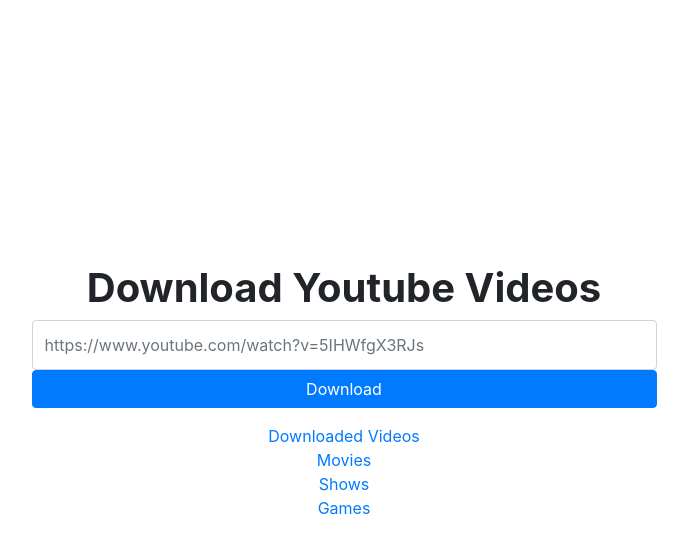
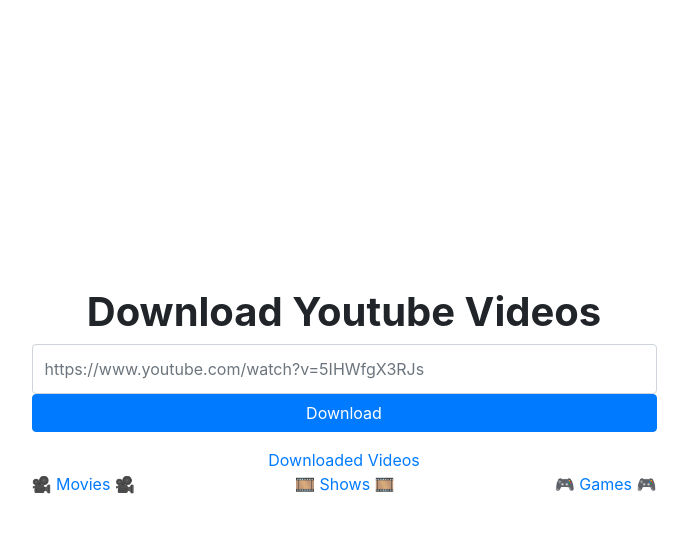
Before and after one commit to LiamPerson/Pier-Legacy, a PHP site: page / in a window 1280 px wide. Shown: the top 554 px of the page, without its empty margins (296-984 px from the left). Run offline with PHP 8.4, Linux system fonts and the light colour scheme.

Commit message:
emojis :)

```diff
--- a/index.php
+++ b/index.php
@@ -29,10 +29,12 @@
                     </div>
                     <p><a target="_blank" href="youtubedl/">View downloaded videos</a></p>
                 </div>
-                <a target="_blank" href="youtubedl/">Downloaded Videos</a><br>
-                <a target="_blank" href="movies/">Movies</a><br>
-                <a target="_blank" href="shows/">Shows</a><br>
-                <a target="_blank" href="games/">Games</a><br>
+                <a target="_blank" href="youtubedl/">Downloaded Videos</a>
+                <div class="d-flex flex-wrap justify-content-between">
+                    <a class="" target="_blank" href="movies/">🎥 Movies 🎥</a>
+                    <a target="_blank" href="shows/">🎞️ Shows 🎞️</a>
+                    <a target="_blank" href="games/">🎮 Games 🎮</a>
+                </div>
             </div>
         </div>
     </div>
```
